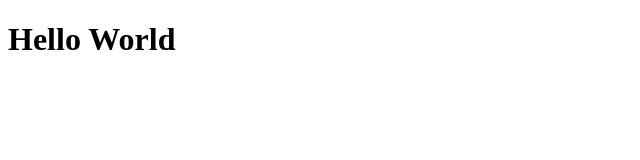
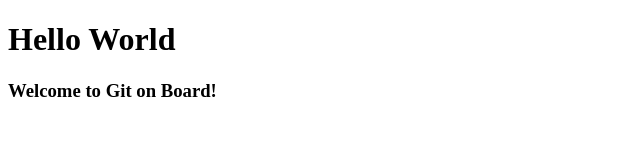
Before and after one commit to formesean/git-on-board, a website: page index.html in a window 1280 px wide. Shown: the whole page, without its empty margins (0-640 px from the left). Drawn offline with Linux system fonts and the light colour scheme.

Commit message:
update frontend

```diff
--- a/index.html
+++ b/index.html
@@ -7,5 +7,6 @@
     </head>
     <body>
         <h1>Hello World</h1>
+        <h3>Welcome to Git on Board!</h3>
     </body>
 </html>
```
